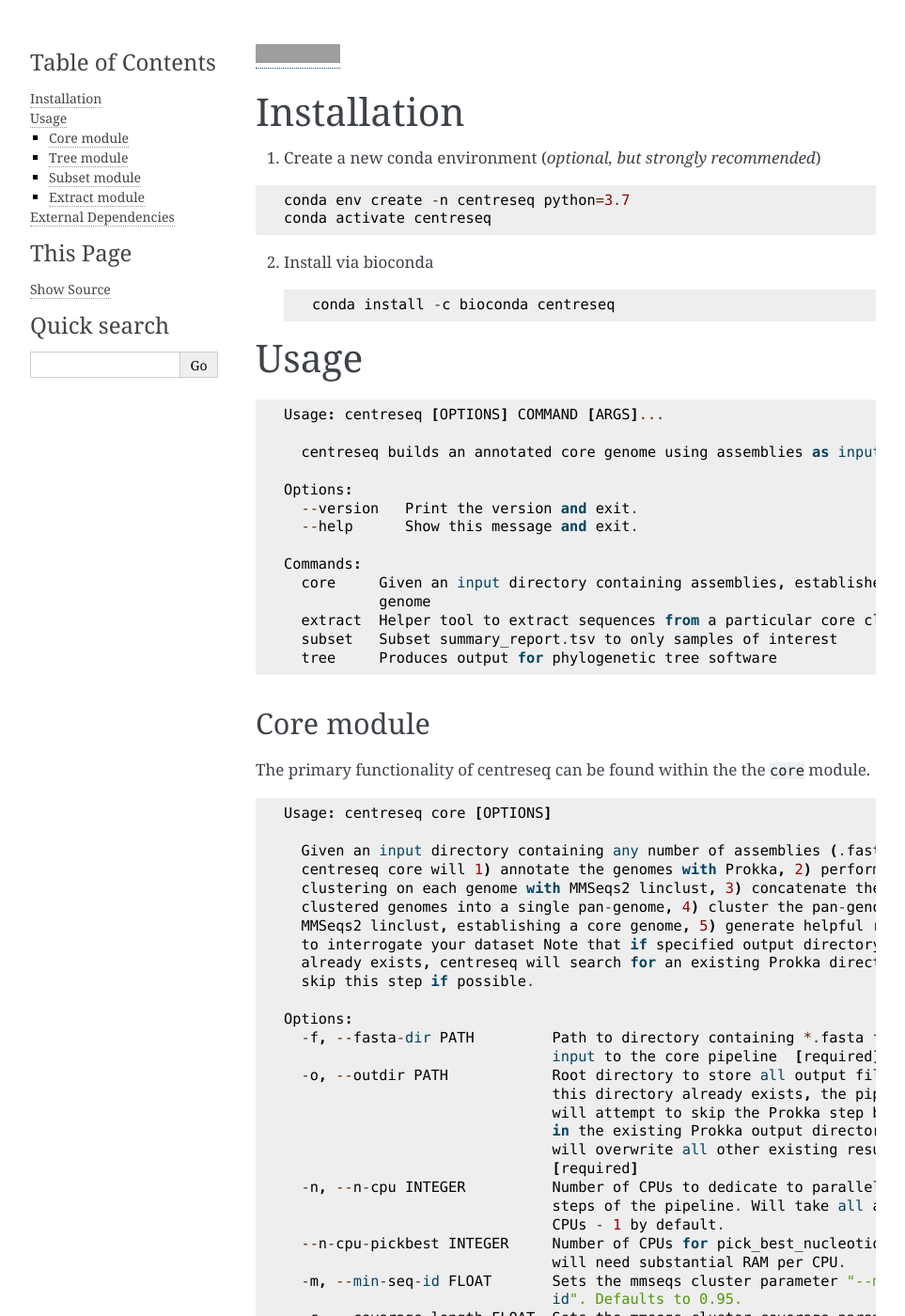
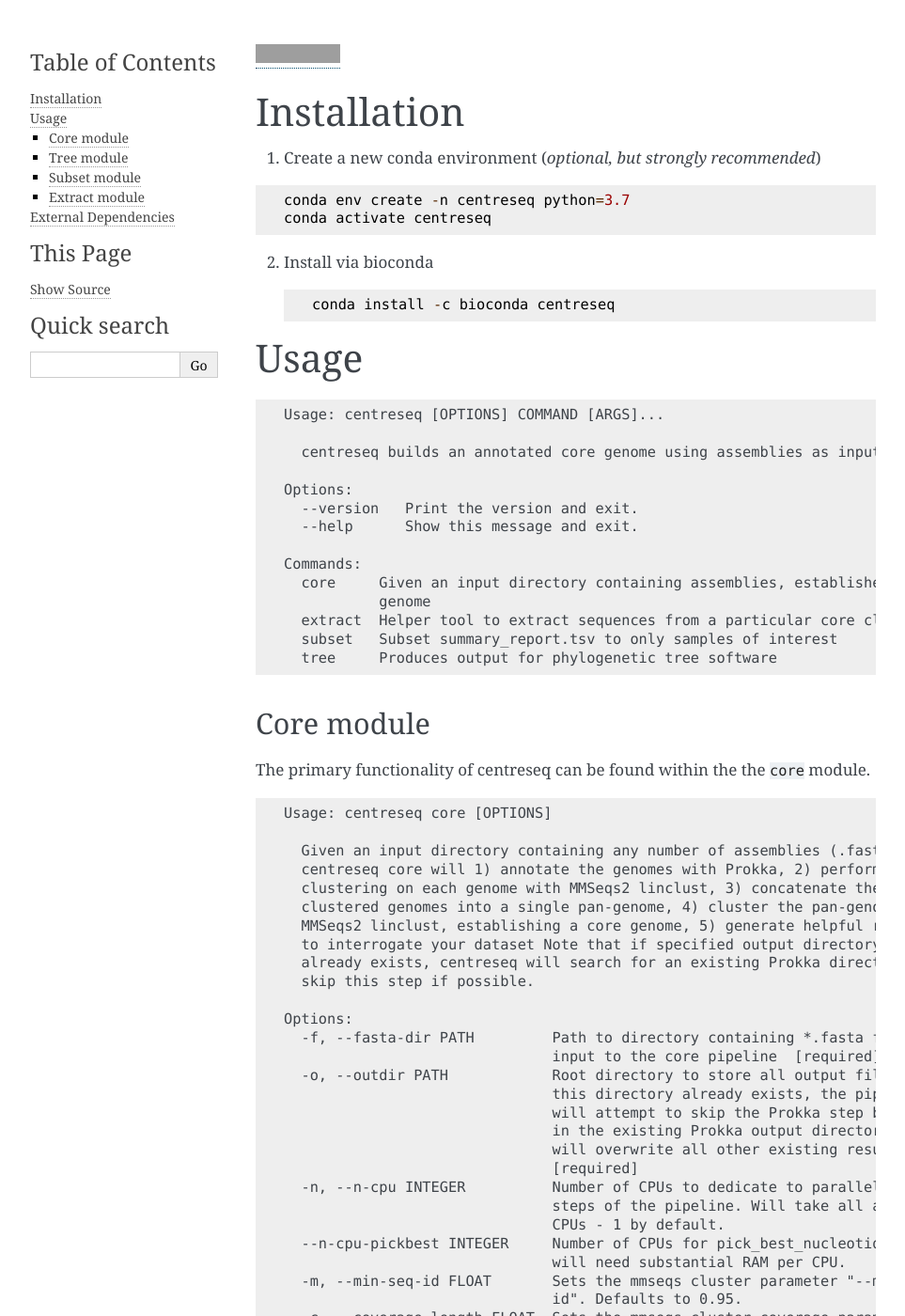
Before and after one commit to BFSSI-Bioinformatics-Lab/centreseq, a Sphinx documentation site: the page built from docs/index.rst, in a window 1280 px wide and 1400 px high. Shown: the whole window at 94% size, without its empty margins (148-1111 px from the left). Built offline with Sphinx 7.4.7, drawn with Linux system fonts in a browser that asks for light colours; some of the changed text lies outside the part shown; grey boxes are pictures that could not be loaded.

Commit message:
Fixes to codeblocks

```diff
--- a/docs/index.rst
+++ b/docs/index.rst
@@ -14,12 +14,12 @@
 
    ::
 
-       conda install -c bioconda centreseq
+    conda install -c bioconda centreseq
 
 Usage
 ~~~~~
 
-::
+.. code-block:: none
 
     Usage: centreseq [OPTIONS] COMMAND [ARGS]...
 
@@ -42,7 +42,7 @@
 The primary functionality of centreseq can be found within the the
 ``core`` module.
 
-::
+.. code-block:: none
 
     Usage: centreseq core [OPTIONS]
 
@@ -94,7 +94,7 @@
 Results generated via the ``core`` module can be further processed using
 the ``tree`` module.
 
-::
+.. code-block:: none
 
     Usage: centreseq tree [OPTIONS]
 
@@ -125,7 +125,7 @@
 The ``subset`` module allows for filtering of the summary report output
 file generated by the ``core`` module.
 
-::
+.. code-block:: none
 
     Usage: centreseq subset [OPTIONS]
 
@@ -150,7 +150,7 @@
 *.faa* sequences from an existing cluster detected by the ``core``
 module.
 
-::
+.. code-block:: none
 
     Usage: centreseq extract [OPTIONS]
 
```
